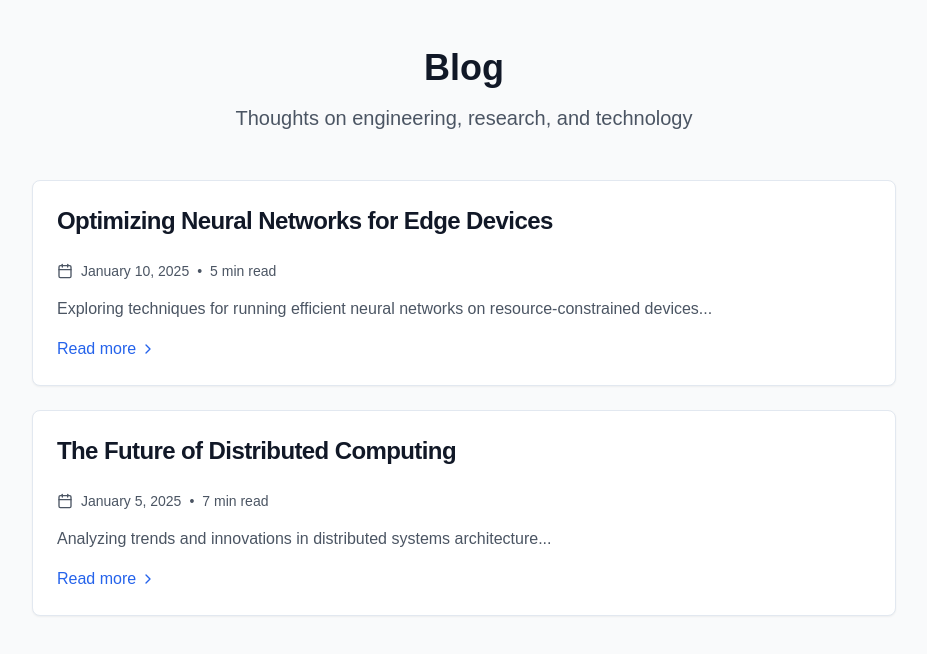
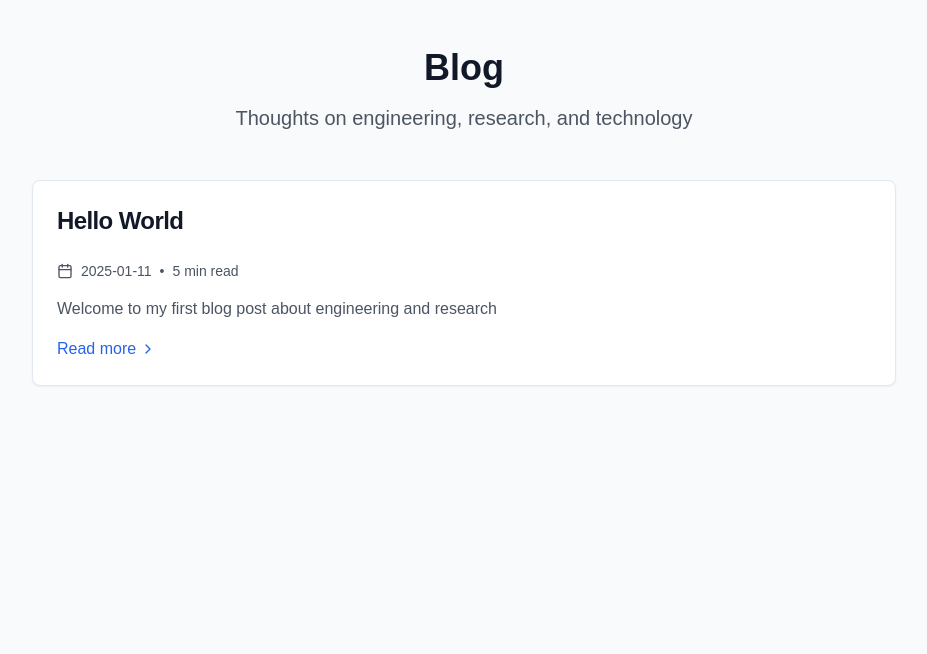
Before and after one commit to sudo-rsingh/sudo-rsingh.github.io, a Next.js app: page /blog in a window 1280 px wide. Shown: the top 654 px of the page, without its empty margins (176-1103 px from the left). Built offline with nearby package versions, Linux system fonts and the light colour scheme.

Commit message:
markdown maybe crash

```diff
--- a/app/blog/[slug]/page.tsx
+++ b/app/blog/[slug]/page.tsx
@@ -1,3 +1,7 @@
+import { getPostBySlug } from '@/lib/mdx';
+import { MDXRemote } from 'next-mdx-remote/rsc';
+import { notFound } from 'next/navigation';
+
 interface BlogPostParams {
   params: {
     slug: string;
@@ -5,18 +9,26 @@ interface BlogPostParams {
 }
 
 export default function BlogPost({ params }: BlogPostParams) {
-    // In a real app, you'd fetch the post data based on the slug
+  const post = getPostBySlug(params.slug);
+
+  if (!post) {
+    notFound();
+  }
+
   return (
     <div className="max-w-4xl mx-auto px-4 py-12">
-        <article className="prose lg:prose-xl">
-          <h1>Blog Post Title</h1>
+      <article className="prose lg:prose-xl mx-auto">
+        <h1>{post.frontMatter.title}</h1>
         <div className="text-gray-600 mb-8">
-            January 10, 2025 • 5 min read
+          {post.frontMatter.date}
+          {post.frontMatter.readTime && (
+            <>
+              <span className="mx-2">•</span>
+              {post.frontMatter.readTime}
+            </>
+          )}
         </div>
-          <div>
-            {/* Blog post content goes here */}
-            <p>Your blog post content...</p>
-          </div>
+        <MDXRemote source={post.content} />
       </article>
     </div>
   );
--- a/components/BlogPage.tsx
+++ b/components/BlogPage.tsx
@@ -1,43 +1,13 @@
-import React from 'react';
+import { getAllPosts } from '@/lib/mdx';
 import { Card, CardContent, CardHeader, CardTitle } from '@/components/ui/card';
 import { Calendar, ChevronRight } from 'lucide-react';
 
-// Blog post type definition
-interface BlogPost {
-  id: string;
-  title: string;
-  excerpt: string;
-  date: string;
-  readTime: string;
-  slug: string;
-}
+export default function BlogPage() {
+  const posts = getAllPosts();
 
-// Sample blog posts data
-const blogPosts: BlogPost[] = [
-  {
-    id: '1',
-    title: 'Optimizing Neural Networks for Edge Devices',
-    excerpt: 'Exploring techniques for running efficient neural networks on resource-constrained devices...',
-    date: 'January 10, 2025',
-    readTime: '5 min read',
-    slug: 'optimizing-neural-networks'
-  },
-  {
-    id: '2',
-    title: 'The Future of Distributed Computing',
-    excerpt: 'Analyzing trends and innovations in distributed systems architecture...',
-    date: 'January 5, 2025',
-    readTime: '7 min read',
-    slug: 'future-distributed-computing'
-  },
-  // Add more blog posts as needed
-];
-
-const BlogPage = () => {
   return (
     <div className="min-h-screen bg-gray-50 py-12">
       <div className="max-w-4xl mx-auto px-4">
-        {/* Blog Header */}
         <header className="mb-12 text-center">
           <h1 className="text-4xl font-bold text-gray-900 mb-4">Blog</h1>
           <p className="text-xl text-gray-600">
@@ -45,28 +15,31 @@ const BlogPage = () => {
           </p>
         </header>
 
-        {/* Blog Posts Grid */}
         <div className="space-y-6">
-          {blogPosts.map((post) => (
-            <Card key={post.id} className="hover:shadow-lg transition-shadow">
+          {posts.map((post) => (
+            <Card key={post.slug} className="hover:shadow-lg transition-shadow">
               <CardHeader>
                 <CardTitle>
                   <a
                     href={`/blog/${post.slug}`}
                     className="text-2xl font-bold text-gray-900 hover:text-blue-600 transition-colors"
                   >
-                    {post.title}
+                    {post.frontMatter.title}
                   </a>
                 </CardTitle>
               </CardHeader>
               <CardContent>
                 <div className="flex items-center text-gray-600 text-sm mb-4">
                   <Calendar className="w-4 h-4 mr-2" />
-                  {post.date}
-                  <span className="mx-2">•</span>
-                  {post.readTime}
+                  {post.frontMatter.date}
+                  {post.frontMatter.readTime && (
+                    <>
+                      <span className="mx-2">•</span>
+                      {post.frontMatter.readTime}
+                    </>
+                  )}
                 </div>
-                <p className="text-gray-600 mb-4">{post.excerpt}</p>
+                <p className="text-gray-600 mb-4">{post.frontMatter.excerpt}</p>
                 <a
                   href={`/blog/${post.slug}`}
                   className="inline-flex items-center text-blue-600 hover:text-blue-800"
@@ -81,6 +54,4 @@ const BlogPage = () => {
       </div>
     </div>
   );
-};
-
-export default BlogPage;
+}
--- /dev/null
+++ b/content/blog/hello-world.mdx
@@ -0,0 +1,22 @@
+---
+title: "Hello World"
+date: "2025-01-11"
+excerpt: "Welcome to my first blog post about engineering and research"
+readTime: "5 min read"
+tags: ["introduction", "engineering"]
+---
+
+# Hello World
+
+Welcome to my blog! This is where I'll share my thoughts about engineering, research, and technology.
+
+## What to Expect
+
+In this blog, I'll be covering topics like:
+
+- Machine Learning Systems
+- Distributed Computing
+- Software Engineering
+- Research Updates
+
+Stay tuned for more content!
--- /dev/null
+++ b/lib/mdx.ts
@@ -0,0 +1,67 @@
+// src/lib/mdx.ts
+import fs from 'fs';
+import path from 'path';
+import matter from 'gray-matter';
+
+const POSTS_PATH = path.join(process.cwd(), 'content/blog');
+
+export interface BlogPost {
+  slug: string;
+  frontMatter: {
+    title: string;
+    date: string;
+    excerpt: string;
+    readTime?: string;
+    tags?: string[];
+  };
+  content: string;
+}
+
+export function getAllPosts(): BlogPost[] {
+  const files = fs.readdirSync(POSTS_PATH);
+
+  const posts = files
+    .filter((file) => /\.mdx?$/.test(file))
+    .map((file) => {
+      const filePath = path.join(POSTS_PATH, file);
+      const fileContents = fs.readFileSync(filePath, 'utf8');
+      const { data, content } = matter(fileContents);
+
+      return {
+        slug: file.replace(/\.mdx?$/, ''),
+        frontMatter: {
+          title: data.title,
+          date: data.date,
+          excerpt: data.excerpt,
+          readTime: data.readTime,
+          tags: data.tags,
+        },
+        content,
+      };
+    })
+    .sort((a, b) => new Date(b.frontMatter.date).getTime() - new Date(a.frontMatter.date).getTime());
+
+  return posts;
+}
+
+export function getPostBySlug(slug: string): BlogPost | null {
+  try {
+    const filePath = path.join(POSTS_PATH, `${slug}.mdx`);
+    const fileContents = fs.readFileSync(filePath, 'utf8');
+    const { data, content } = matter(fileContents);
+
+    return {
+      slug,
+      frontMatter: {
+        title: data.title,
+        date: data.date,
+        excerpt: data.excerpt,
+        readTime: data.readTime,
+        tags: data.tags,
+      },
+      content,
+    };
+  } catch (error) {
+    return null;
+  }
+}
--- a/package.json
+++ b/package.json
@@ -10,10 +10,13 @@
   },
   "dependencies": {
     "@radix-ui/react-slot": "^1.1.1",
+    "@tailwindcss/typography": "^0.5.16",
     "class-variance-authority": "^0.7.1",
     "clsx": "^2.1.1",
+    "gray-matter": "^4.0.3",
     "lucide-react": "^0.471.0",
     "next": "15.1.4",
+    "next-mdx-remote": "^5.0.0",
     "react": "^19.0.0",
     "react-dom": "^19.0.0",
     "tailwind-merge": "^2.6.0",
--- a/tailwind.config.ts
+++ b/tailwind.config.ts
@@ -58,5 +58,5 @@ export default {
   		}
   	}
   },
-  plugins: [require("tailwindcss-animate")],
+  plugins: [require("tailwindcss-animate"), require('@tailwindcss/typography')],
 } satisfies Config;
```
Also changed, not shown: 1 other file (tests, documents, lock files or other folders). Lines whose indentation alone changed are shown as unchanged.
